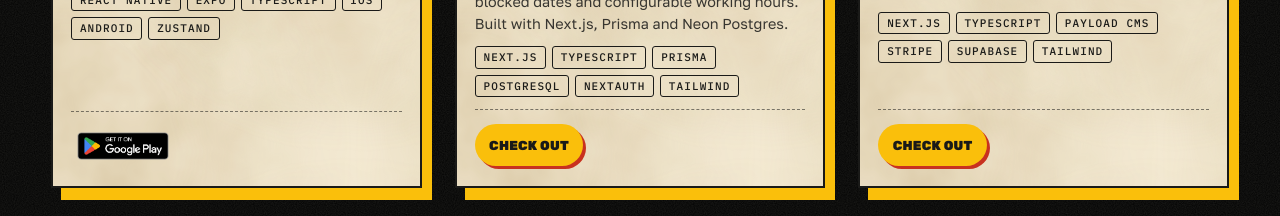
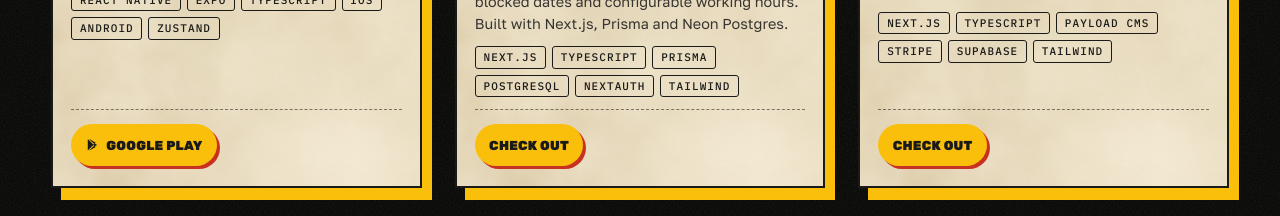
Before and after one commit to raduloov/personal-portfolio-v2, a React (Vite) app: page / in a window 1280 px wide. Shown: the part 6600-6816 px from the top of the page. Built offline with nearby package versions, Linux system fonts and the light colour scheme.

Commit message:
style the Google Play link as a themed button
Replace the stock Google Play badge image with the site's yellow button and
an inline play-triangle icon, matching the "Check out" button on the other
cards.

Co-Authored-By: Claude Fable 5.1 <noreply@anthropic.com>

```diff
--- a/src/components/ui/ProjectCard.module.css
+++ b/src/components/ui/ProjectCard.module.css
@@ -200,17 +200,6 @@
   font-size: 0.8125rem;
 }
 
-.storeBadge {
-  display: inline-flex;
-  align-items: center;
-  height: 40px;
-}
-
-.storeBadge img {
-  height: 100%;
-  width: auto;
-}
-
 @media (max-width: 640px) {
   .window {
     box-shadow: 6px 8px 0 var(--yellow);
--- a/src/components/ui/ProjectCard.tsx
+++ b/src/components/ui/ProjectCard.tsx
@@ -1,5 +1,4 @@
 import { useRef, useState } from 'react'
-import googlePlayBadge from '../../assets/google-play-badge.png'
 import styles from './ProjectCard.module.css'
 
 const MAX_TILT = 8
@@ -110,8 +109,11 @@ export function ProjectCard({
                 </a>
               )}
               {playStoreUrl && (
-                <a href={playStoreUrl} target="_blank" rel="noopener noreferrer" className={styles.storeBadge}>
-                  <img src={googlePlayBadge} alt="Get it on Google Play" />
+                <a href={playStoreUrl} target="_blank" rel="noopener noreferrer" className="btn btn--sm">
+                  <svg className="ico" viewBox="0 0 24 24" aria-hidden="true">
+                    <path d="M3.6 2.3 13.3 12l-9.7 9.7a1.6 1.6 0 0 1-.5-1.2V3.5c0-.5.2-.9.5-1.2zm11.1 11.1 2.4 2.4-9.5 5.4c-.6.3-1.2.4-1.7.2l8.8-8zm0-2.8L5.9 2.6c.5-.2 1.1-.1 1.7.2l9.5 5.4-2.4 2.4zm3.6 2-3.3 1.9L12.6 12l2.4-2.5 3.3 1.9c1.2.7 1.2 1.6 0 2.2z" />
+                  </svg>
+                  Google Play
                 </a>
               )}
             </div>
```
Also changed, not shown: src/assets/google-play-badge.png (deleted).
